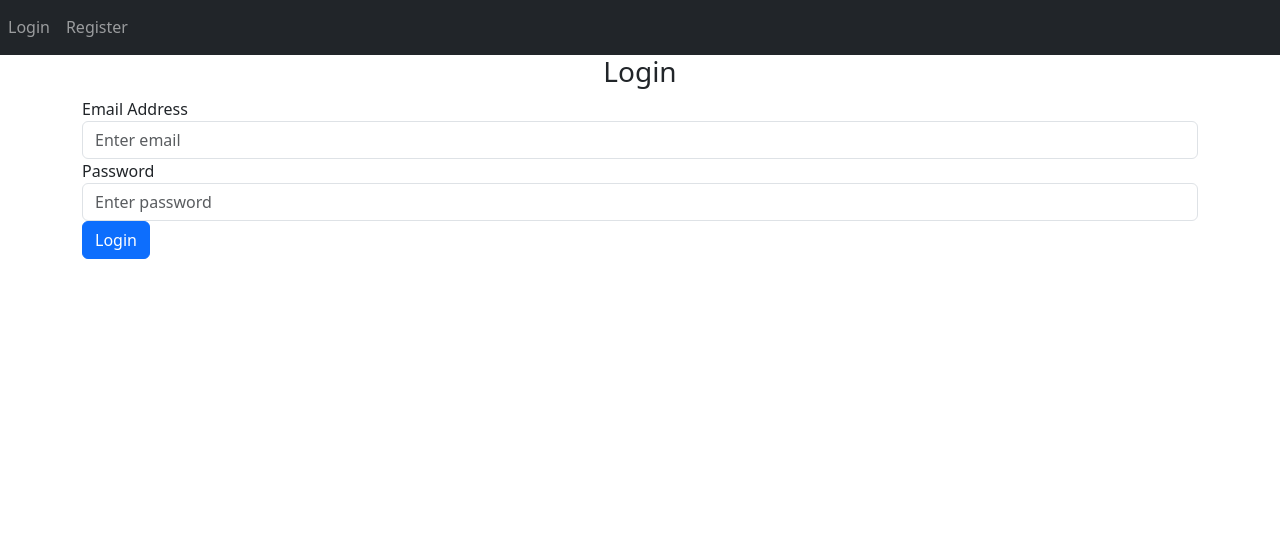
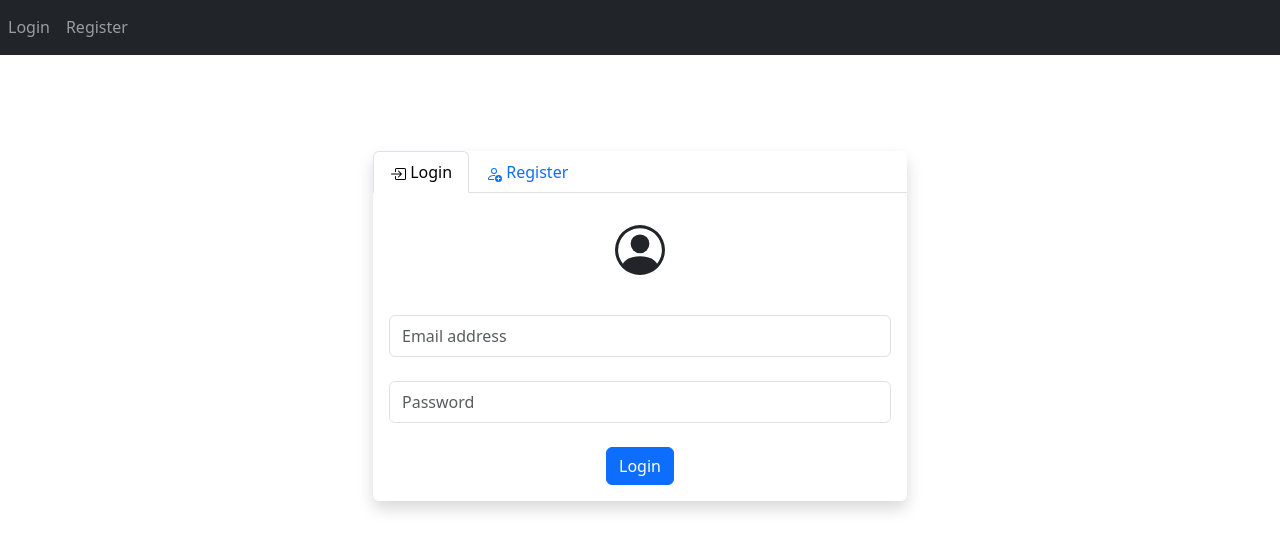
Before and after one commit to Chanel456/employee_management_system, a Flask app: page /login in a window 1280 px wide. Shown: the part 57-608 px from the top of the page. Run offline with Flask 3, Linux system fonts and the light colour scheme; some libraries are stand-ins or nearby versions.

Commit message:
Updated login page

```diff
--- a/app/auth/routes.py
+++ b/app/auth/routes.py
@@ -13,9 +13,9 @@ def login():
     if request.method == 'POST':
         email = request.form.get('email')
         password = request.form.get('password')
-
+        # create function which filters user by email
         user = User.query.filter_by(email = email).first()
-        # need to add more validations here ????? check logic again
+        # need to add more validations here -- change to use form validation
         if user:
             if check_password_hash(user.password, password):
                login_user(user, remember = True)
@@ -28,7 +28,7 @@ def login():
         else:
             flash('There is no account linked with this email address. Please create an account', category = 'error')
 
-    return render_template('auth/login.html', user=current_user)
+    return render_template('auth/auth-base.html', user=current_user)
 
 @auth.route('/logout')
 @login_required
--- /dev/null
+++ b/app/templates/auth/auth-base.html
@@ -0,0 +1,38 @@
+{% extends "base.html" %}
+
+{% block content %}
+
+<section>
+      <div class="container mt-5 pt-5">
+        <div class="row">
+          <div class="col-12 col-sm-7 col-md-6 m-auto">
+            <div class="card border-0 shadow">
+              <nav>
+                <div class="nav nav-tabs" id="nav-tab" role="tablist">
+                  <button class="nav-link active" id="nav-login-tab" data-bs-toggle="tab" data-bs-target="#nav-login" type="button" role="tab" aria-controls="nav-home" aria-selected="true">
+                    <svg xmlns="http://www.w3.org/2000/svg" width="16" height="16" fill="currentColor" class="bi bi-box-arrow-in-right" viewBox="0 0 16 16">
+                      <path fill-rule="evenodd" d="M6 3.5a.5.5 0 0 1 .5-.5h8a.5.5 0 0 1 .5.5v9a.5.5 0 0 1-.5.5h-8a.5.5 0 0 1-.5-.5v-2a.5.5 0 0 0-1 0v2A1.5 1.5 0 0 0 6.5 14h8a1.5 1.5 0 0 0 1.5-1.5v-9A1.5 1.5 0 0 0 14.5 2h-8A1.5 1.5 0 0 0 5 3.5v2a.5.5 0 0 0 1 0z"/>
+                      <path fill-rule="evenodd" d="M11.854 8.354a.5.5 0 0 0 0-.708l-3-3a.5.5 0 1 0-.708.708L10.293 7.5H1.5a.5.5 0 0 0 0 1h8.793l-2.147 2.146a.5.5 0 0 0 .708.708z"/>
+                    </svg>
+                    Login
+                  </button>
+                  <button class="nav-link" id="nav-register-tab" data-bs-toggle="tab" data-bs-target="#nav-register" type="button" role="tab" aria-controls="nav-profile" aria-selected="false">
+                    <svg xmlns="http://www.w3.org/2000/svg" width="16" height="16" fill="currentColor" class="bi bi-person-add" viewBox="0 0 16 16">
+                      <path d="M12.5 16a3.5 3.5 0 1 0 0-7 3.5 3.5 0 0 0 0 7m.5-5v1h1a.5.5 0 0 1 0 1h-1v1a.5.5 0 0 1-1 0v-1h-1a.5.5 0 0 1 0-1h1v-1a.5.5 0 0 1 1 0m-2-6a3 3 0 1 1-6 0 3 3 0 0 1 6 0M8 7a2 2 0 1 0 0-4 2 2 0 0 0 0 4"/>
+                      <path d="M8.256 14a4.5 4.5 0 0 1-.229-1.004H3c.001-.246.154-.986.832-1.664C4.484 10.68 5.711 10 8 10q.39 0 .74.025c.226-.341.496-.65.804-.918Q8.844 9.002 8 9c-5 0-6 3-6 4s1 1 1 1z"/>
+                    </svg>
+                    Register
+                  </button>
+                </div>
+              </nav>
+              <div class="tab-content" id="nav-tabContent">
+                <div class="tab-pane fade show active" id="nav-login" role="tabpanel" aria-labelledby="nav-login-tab" tabindex="0">{% include 'auth/login.html' %}</div>
+                <div class="tab-pane fade" id="nav-register" role="tabpanel" aria-labelledby="nav-register-tab" tabindex="0">{% include 'auth/register.html' %}</div>
+                </div>
+              </div>
+            </div>
+          </div>
+        </div>
+</section>
+
+{% endblock %}
--- a/app/templates/auth/login.html
+++ b/app/templates/auth/login.html
@@ -1,18 +1,13 @@
-{% extends "base.html" %}
-
-{% block content %}
-
-<form method="POST">
-    <h3 align="center"> Login </h3>
-    <div class="form-group">
-        <label for="email">Email Address</label>
-        <input type="email" class="form-control" id="email" name="email" placeholder="Enter email">
-    </div>
-    <div class="form-group">
-        <label for="password">Password</label>
-        <input type="password" class="form-control" id="password" name="password" placeholder="Enter password">
-    </div>
-    <button type="submit" class="btn btn-primary">Login</button>
-</form>
-
-{% endblock %}
+<div class="card-body text-center">
+    <svg class="mx-auto my-3" xmlns="http://www.w3.org/2000/svg" width="50" height="50" fill="currentColor" class="bi bi-person-circle" viewBox="0 0 16 16">
+        <path d="M11 6a3 3 0 1 1-6 0 3 3 0 0 1 6 0z" />
+        <path fill-rule="evenodd" d="M0 8a8 8 0 1 1 16 0A8 8 0 0 1 0 8zm8-7a7 7 0 0 0-5.468 11.37C3.242 11.226 4.805 10 8 10s4.757 1.225 5.468 2.37A7 7 0 0 0 8 1z" />
+    </svg>
+    <form action="{{ url_for('auth.login')}}" method="POST">
+        <input type="text" name="email" id="email" class="form-control my-4 py-2" placeholder="Email address" />
+        <input type="password" name="password" id="password" class="form-control my-4 py-2" placeholder="Password" />
+        <div class="text-center mt-3">
+            <button class="btn btn-primary">Login</button>
+        </div>
+    </form>
+</div>
--- a/app/templates/auth/register.html
+++ b/app/templates/auth/register.html
@@ -1,38 +1,18 @@
-{% extends "base.html" %}
-
-{% block content %}
-
-<form method="POST">
-    <h3 align="center"> Register </h3>
-    <div class="form-group required">
-        <label>User Type</label>
-    </div>
-    <div class="form-check form-check-inline">
-        <input type="radio" class="form-check-input" id="admin" name=userType value="admin">
-        <label class="form-control-label" for="admin">Admin</label>
-    </div>
-    <div class="form-check form-check-inline">
-        <input type="radio" class="form-check-input" id="regular" name="userType" value="regular">
-        <label class="form-control-label" for="regular">Regular</label>
-    </div>
-    <div class="form-group required">
-        <label class="form-control-label required" for="email">Email Address</label>
-        <input type="email" class="form-control" id="email" name="email" placeholder="Enter email">
-    </div>
-    <div class="form-group required">
-        <label class="form-control-label required" for="firstName">First Name</label>
-        <input type="text" class="form-control" id="firstName" name="firstName" placeholder="Enter first name">
-    </div>
-    <div class="form-group required">
-        <label class="form-control-label required" for="password1">Password</label>
-        <input type="password" class="form-control" id="password1" name="password1" placeholder="Enter password">
-    </div>
-    <div class="form-group required">
-        <label class="form-control-label required" for="password2">Confirm Password</label>
-        <input type="password" class="form-control" id="password2" name="password2" placeholder="Confirm password">
-    </div>
-
-    <button type="submit" class="btn btn-primary">Submit</button>
-</form>
-
-{% endblock %}
+<div class="card-body container">
+    <form action="{{ url_for('auth.register')}}" method="POST">
+        <div class="form-group py-2">
+        <label class="form-group py-2">Select Account Type:</label>
+        </div>
+        <input class="form-check-input" type="radio" name="userType" id="admin" value="admin">
+        <label class="form-check-label pe-2" for="admin">Admin</label>
+        <input class="form-check-input px-2" type="radio" name="userType" id="regular" value="regular">
+        <label class="form-check-label pe-2" for="regular">Regular</label>
+        <input type="email" class="form-control required my-4 py-2" id="email" name="email" placeholder="Email address" required>
+        <input type="text" class="form-control required my-4 py-2" id="firstName" name="firstName" placeholder="First name" required>
+        <input type="password" class="form-control required my-4 py-2" id="password1" name="password1" placeholder="Password" required>
+        <input type="password" class="form-control required my-4 py-2" id="password2" name="password2" placeholder="Confirm password" required>
+        <div class="text-center my-4 py-2">
+            <button type="submit" class="btn btn-primary">Register</button>
+        </div>
+    </form>
+</div>
--- a/app/templates/base.html
+++ b/app/templates/base.html
@@ -75,6 +75,11 @@
       crossorigin="anonymous"
     ></script>
     <script
+      src="https://cdnjs.cloudflare.com/ajax/libs/popper.js/1.12.9/umd/popper.min.js"
+      integrity="sha384-ApNbgh9B+Y1QKtv3Rn7W3mgPxhU9K/ScQsAP7hUibX39j7fakFPskvXusvfa0b4Q"
+      crossorigin="anonymous"
+    ></script>
+    <script
       src="https://cdnjs.cloudflare.com/ajax/libs/moment.js/2.29.2/moment.min.js"
       crossorigin="anonymous"
     ></script>
```
Also changed, not shown: README.md.
